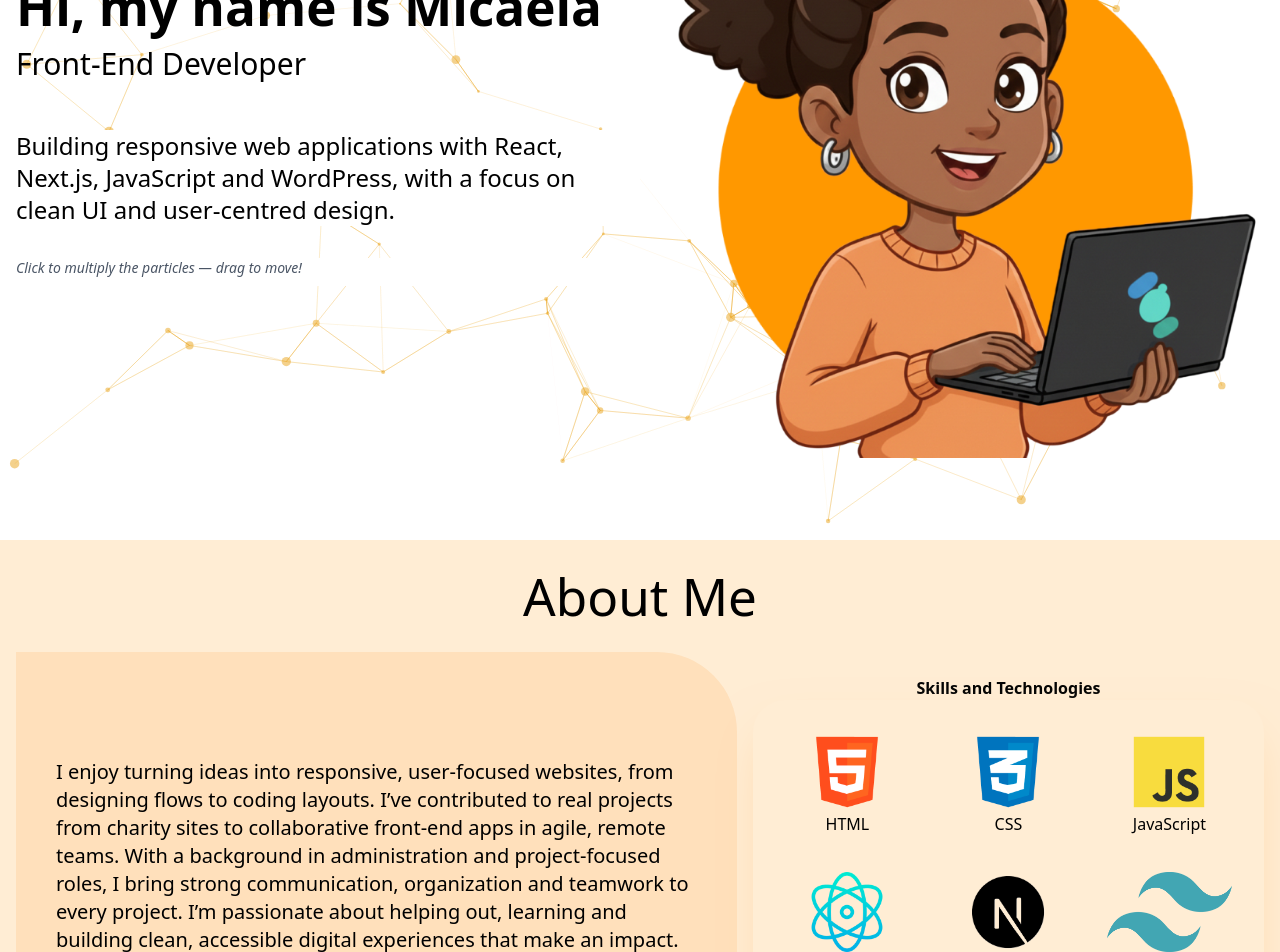
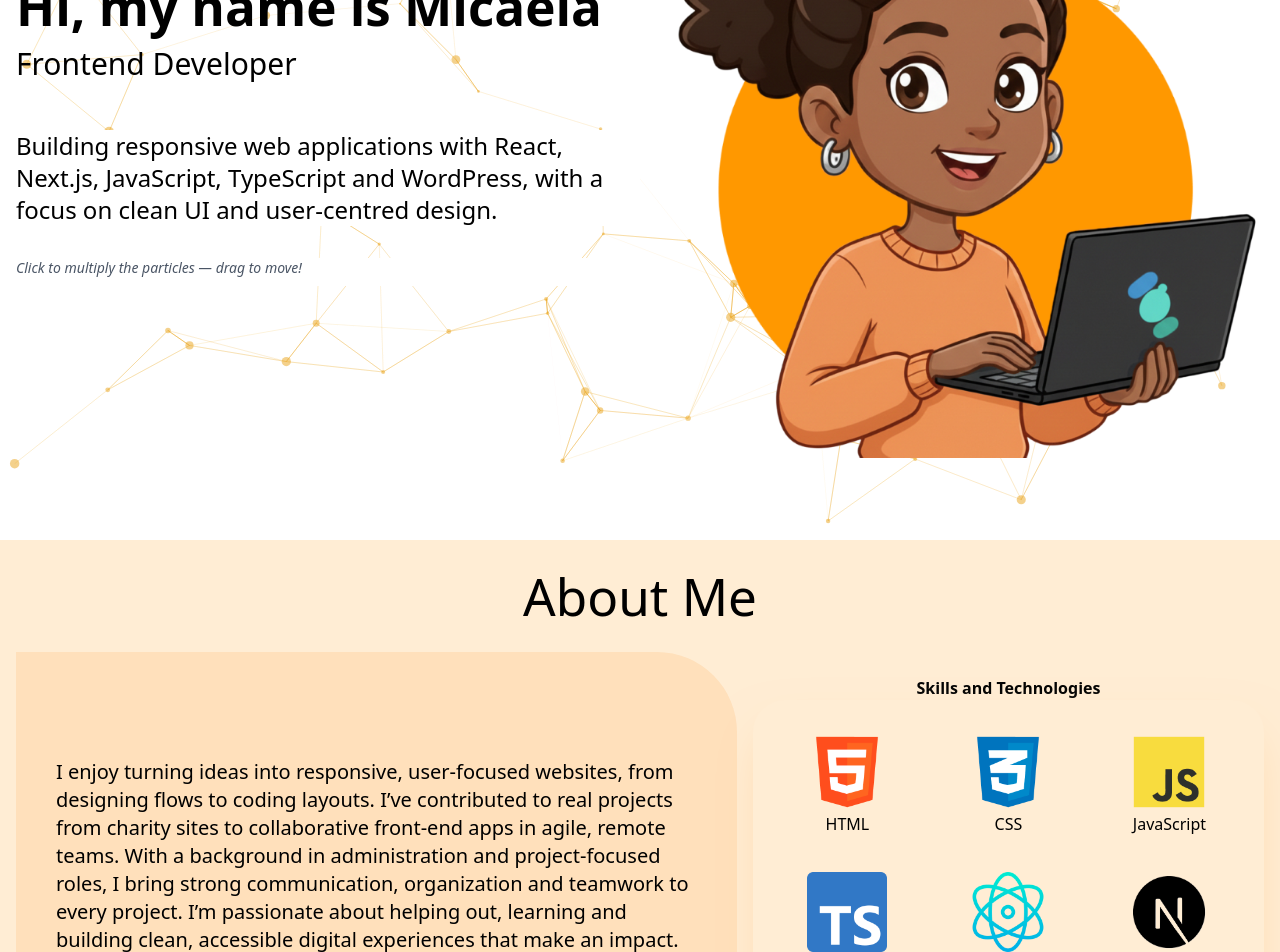
Before and after one commit to mickeymic25/caela-codes, a React (Vite) app: page / in a window 1280 px wide. Shown: the part 260-1212 px from the top of the page. Built offline with nearby package versions, Linux system fonts and the light colour scheme.

Commit message:
update/reupload CV

```diff
--- a/src/components/data/data.ts
+++ b/src/components/data/data.ts
@@ -38,6 +38,10 @@ export const projectDetails: Projects[] = [
     ],
     tools: [
       { icon: "/assets/javascript.png", alt: "JavaScript icon" },
+      {
+        icon: "/assets/ts.png",
+        alt: "TypeScript Logo",
+      },
       { icon: "/assets/react.png", alt: "React icon" },
       { icon: "/assets/nextjs.png", alt: "Next.JS icon" },
       { icon: "/assets/tailwindcss.png", alt: "Tailwind CSS logo" },
@@ -116,6 +120,10 @@ export const projectDetails: Projects[] = [
     ],
     tools: [
       { icon: "/assets/javascript.png", alt: "JavaScript icon" },
+      {
+        icon: "/assets/ts.png",
+        alt: "TypeScript Logo",
+      },
       { icon: "/assets/react.png", alt: "React icon" },
       { icon: "/assets/tailwindcss.png", alt: "Tailwind CSS logo" },
       { icon: "/assets/vite.png", alt: "Vite icon" },
@@ -131,15 +139,20 @@ export const skillLogo: Skills[] = [
     title: "JavaScript",
     alt: "JavaScript Logo",
   },
+  {
+    image: "/assets/ts.png",
+    title: "TypeScript",
+    alt: "TypeScript Logo",
+  },
   { image: "/assets/react.png", title: "React", alt: "React Logo" },
   { image: "/assets/nextjs.png", title: "Next.js", alt: "Next.js Logo" },
+
   {
     image: "/assets/tailwindcss.png",
     title: "Tailwind CSS",
     alt: "Tailwind CSS Logo",
   },
   { image: "/assets/figma.png", title: "Figma", alt: "Figma Logo" },
-  { image: "/assets/shadcn.png", title: "Shadcn", alt: "Shadcn Logo" },
   { image: "/assets/wordpress.png", title: "Wordpress", alt: "Wordpress Logo" },
 ];
 
--- a/src/components/sections/HeroBanner.tsx
+++ b/src/components/sections/HeroBanner.tsx
@@ -41,15 +41,16 @@ function HeroBanner() {
           variants={fadeInLeft}
           className="text-xl sm:text-2xl md:text-3xl  mb-4"
         >
-          Front-End Developer
+          Frontend Developer
         </motion.p>
 
         <motion.p
           variants={fadeInLeft}
           className="text-base sm:text-lg md:text-xl lg:text-2xl text-left max-w-prose my-6 md:my-8 bg-white "
         >
-          Building responsive web applications with React, Next.js, JavaScript
-          and WordPress, with a focus on clean UI and user-centred design.
+          Building responsive web applications with React, Next.js, JavaScript,
+          TypeScript and WordPress, with a focus on clean UI and user-centred
+          design.
         </motion.p>
 
         <motion.p
```
Also changed, not shown: public/assets/ts.png (added), 1 other file (tests, documents, lock files or other folders).
